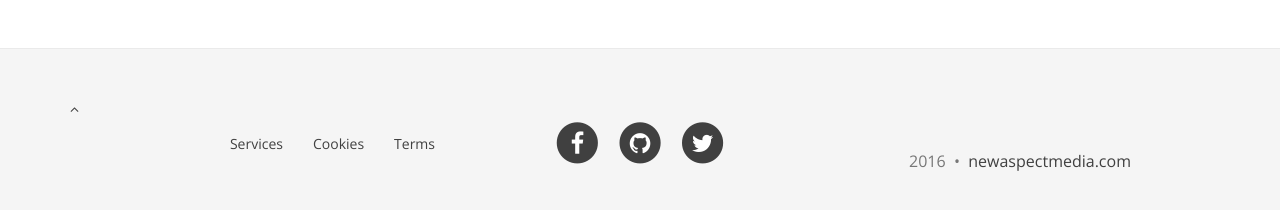
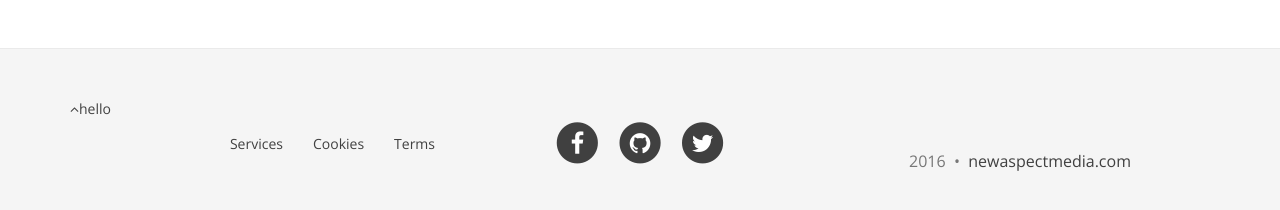
Before and after one commit to newmedia77/appxnam, a Jekyll site: the page built from _posts/2016-02-13-trial.md, in a window 1280 px wide and 1220 px high. Shown: the part 996-1206 px from the top of the window. Built offline with Jekyll 4.4.1, drawn with Linux system fonts in a browser that asks for light colours; nearby versions of some CDN libraries.

Commit message:
andreas
page top

```diff
--- a/_includes/footer.html
+++ b/_includes/footer.html
@@ -1,6 +1,6 @@
 <footer>
   <div class="container beautiful-jekyll-footer">
-    <a class="page-scroll backToTop" href="#page-top"><i class="fa fa-angle-up"></i></a>
+    <a class="page-scroll backToTop" href="#page-top"><i class="fa fa-angle-up"></i>hello</a>
 
 <div class="row">
   <div class="col-xs-6 col-sm-4">
```
